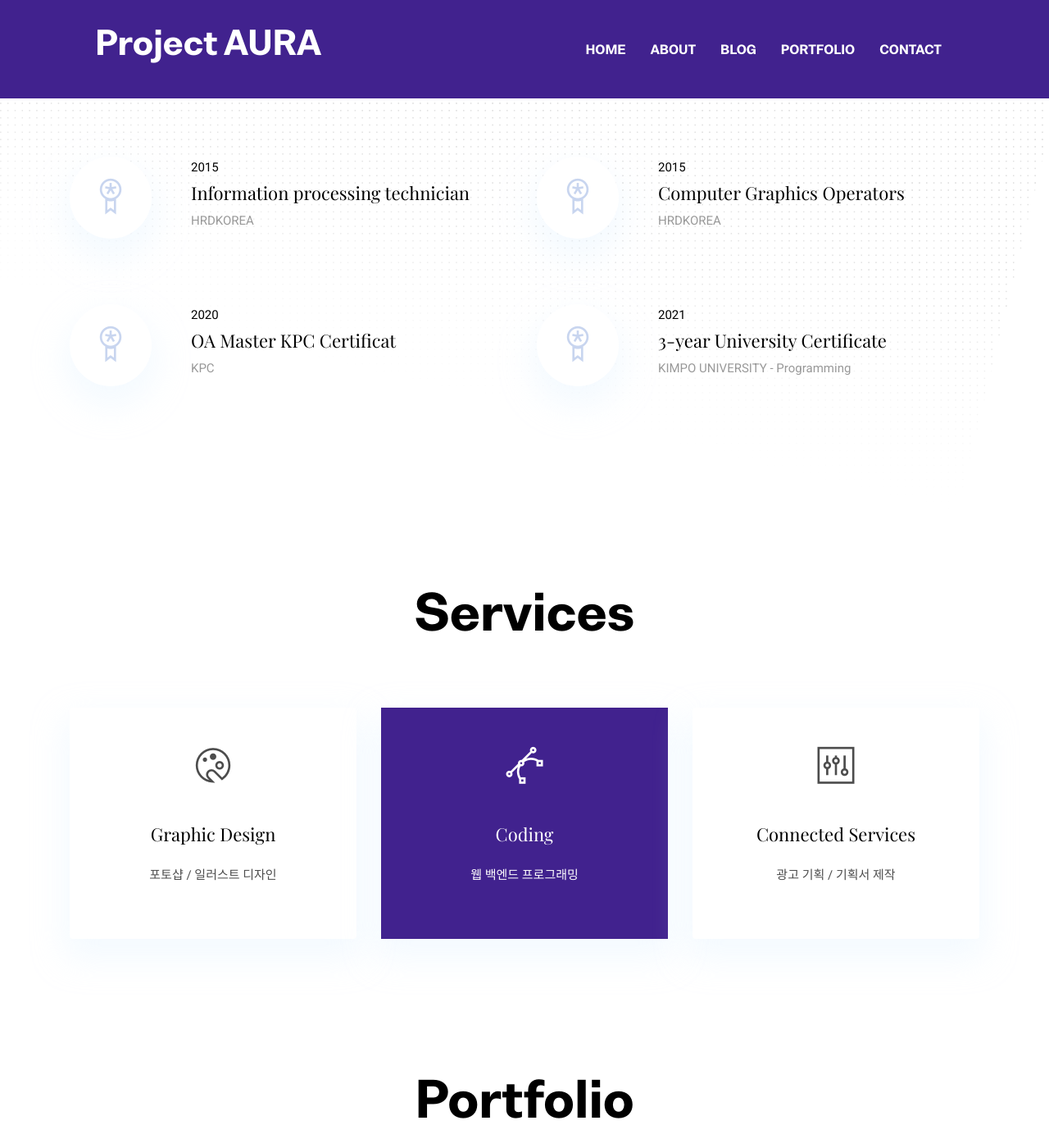
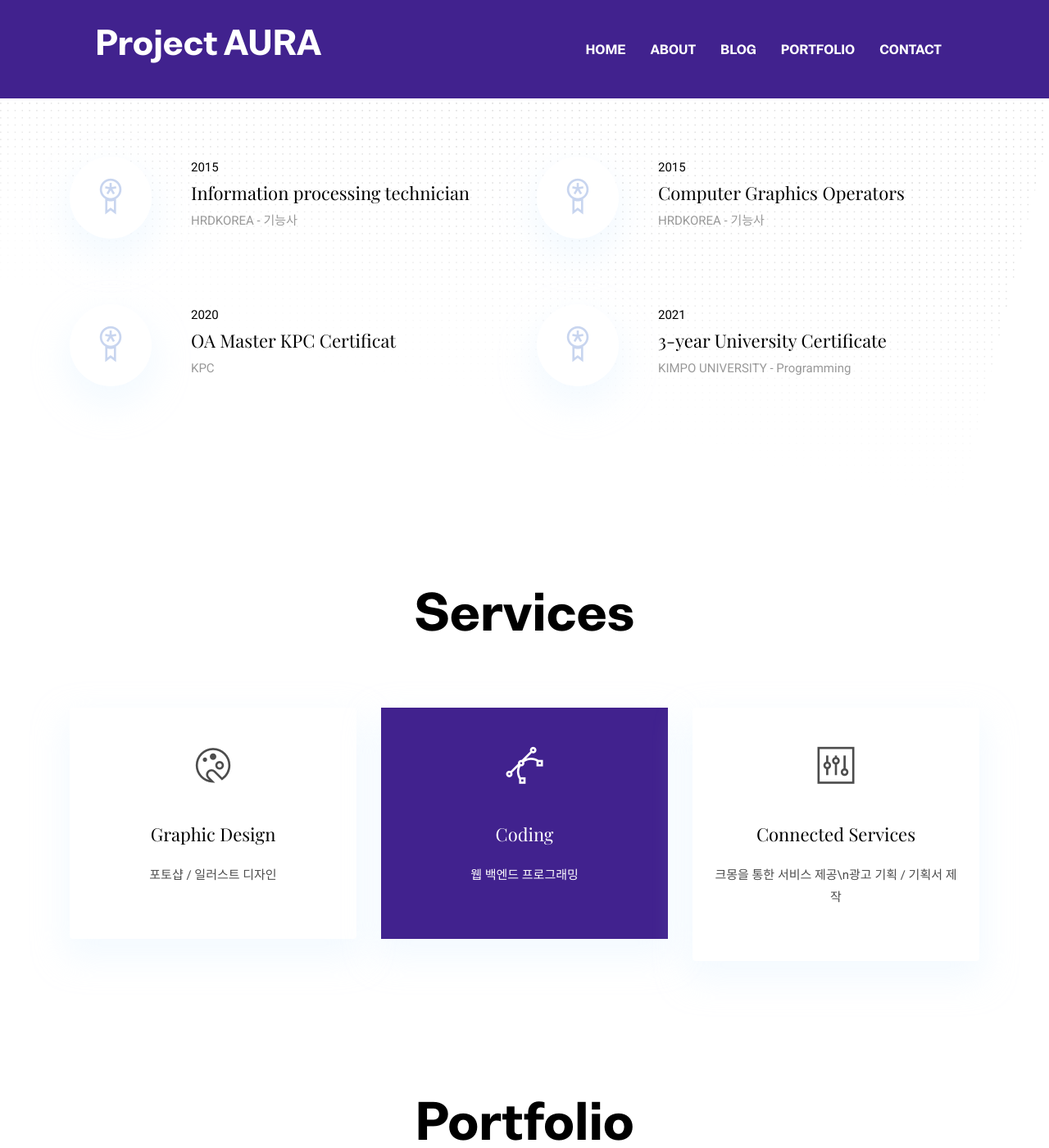
Before and after one commit to n0n02001/n0n02001.github.io, a Jekyll site: the page built from index.html, in a window 1280 px wide and 1400 px high, scrolled down 2249 px. Shown: the whole window at 82% size. Built offline with Jekyll 4.4.1, drawn with Linux system fonts in a browser that asks for light colours.

Commit message:
Update settings.yml

```diff
--- a/_data/settings.yml
+++ b/_data/settings.yml
@@ -116,8 +116,8 @@ experience:
 
 education-title: Education
 education:
- - {name: Information processing technician, date: '2015', organization: 'HRDKOREA'}
- - {name: Computer Graphics Operators, date: '2015', organization: 'HRDKOREA'}
+ - {name: Information processing technician, date: '2015', organization: 'HRDKOREA - 기능사'}
+ - {name: Computer Graphics Operators, date: '2015', organization: 'HRDKOREA - 기능사'}
  - {name: OA Master KPC Certificat, date: '2020', organization: 'KPC'}
  - {name: 3-year University Certificate, date: '2021', organization: 'KIMPO UNIVERSITY - Programming'}
 
@@ -142,7 +142,7 @@ services:
 - {
     name: Connected Services,
     icon: ti-panel,
-    description: '광고 기획 / 기획서 제작',
+    description: '크몽을 통한 서비스 제공\n광고 기획 / 기획서 제작',
     active: # Add true to select section
   }
 
```
